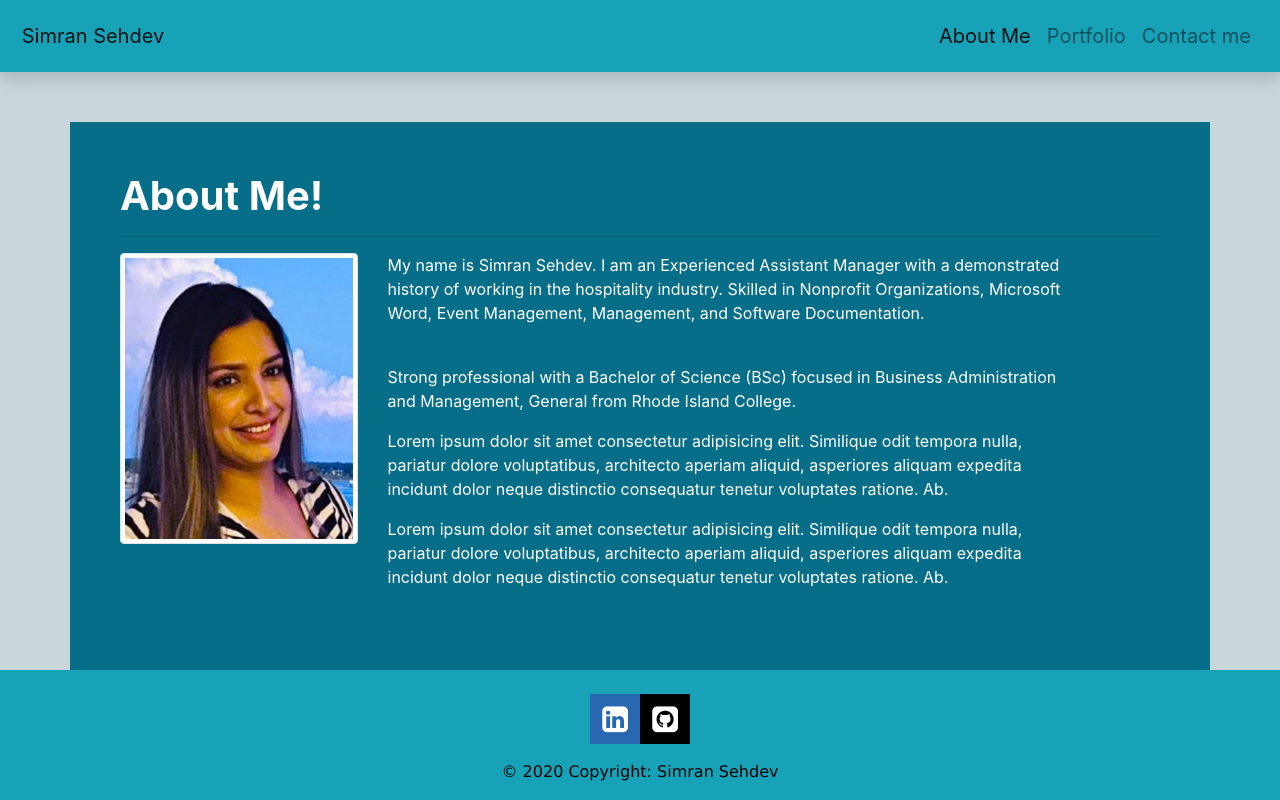
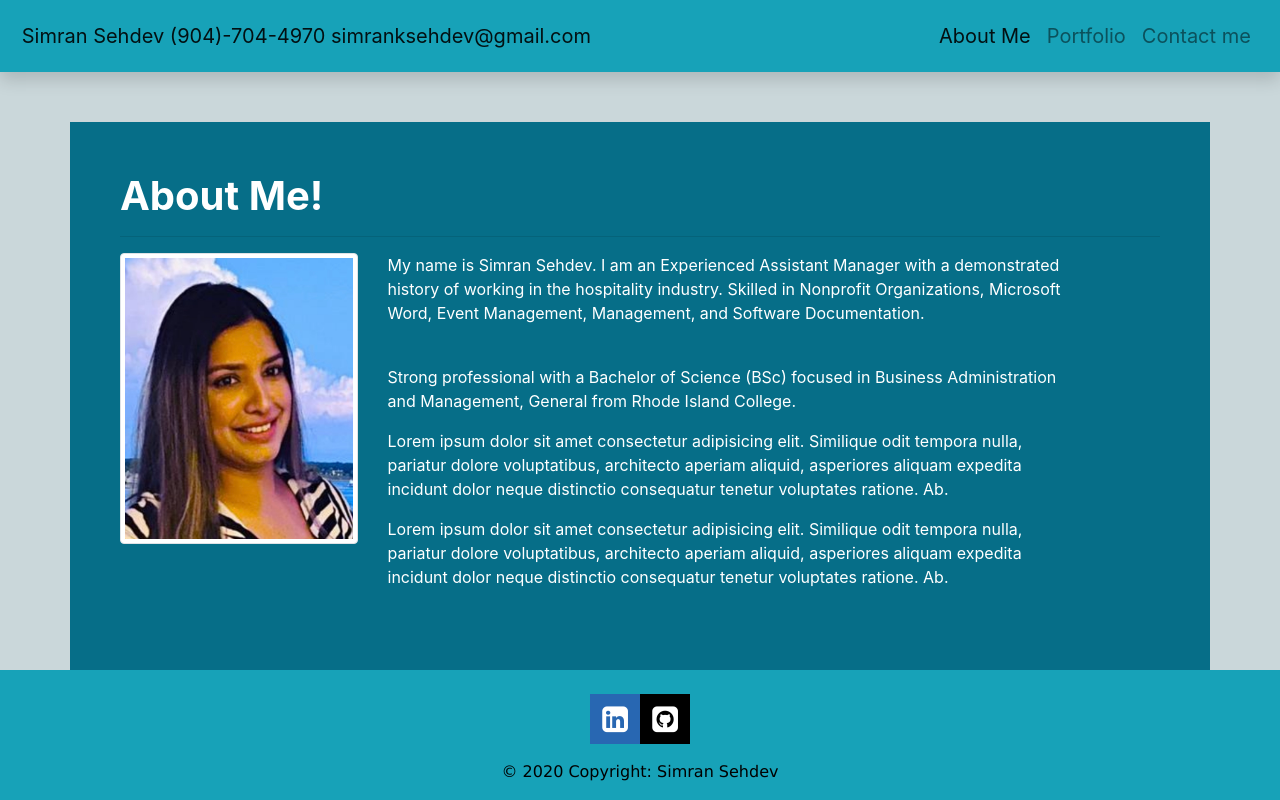
Before and after one commit to simk2020/Updated-Portfolio, a plain HTML site: page index.html in a window 1280 px wide. Drawn offline with nearby package versions, Linux system fonts and the light colour scheme.

Commit message:
more update

```diff
--- a/index.html
+++ b/index.html
@@ -12,7 +12,7 @@
 <body>
   <!-- Nav bar starts -->
       <nav class="navbar navbar-expand-lg navbar-light bg-info shadow">
-          <a class="navbar-brand navbarcolor" href="index.html">Simran Sehdev</a>
+          <a class="navbar-brand navbarcolor" href="index.html">Simran Sehdev (904)-704-4970  simranksehdev@gmail.com</a>
           <button class="navbar-toggler" type="button" data-toggle="collapse" data-target="#navbarNav" aria-controls="navbarNav" aria-expanded="false" aria-label="Toggle navigation">
             <span class="navbar-toggler-icon"></span>
           </button>
```
Also changed, not shown: 1 other file.
